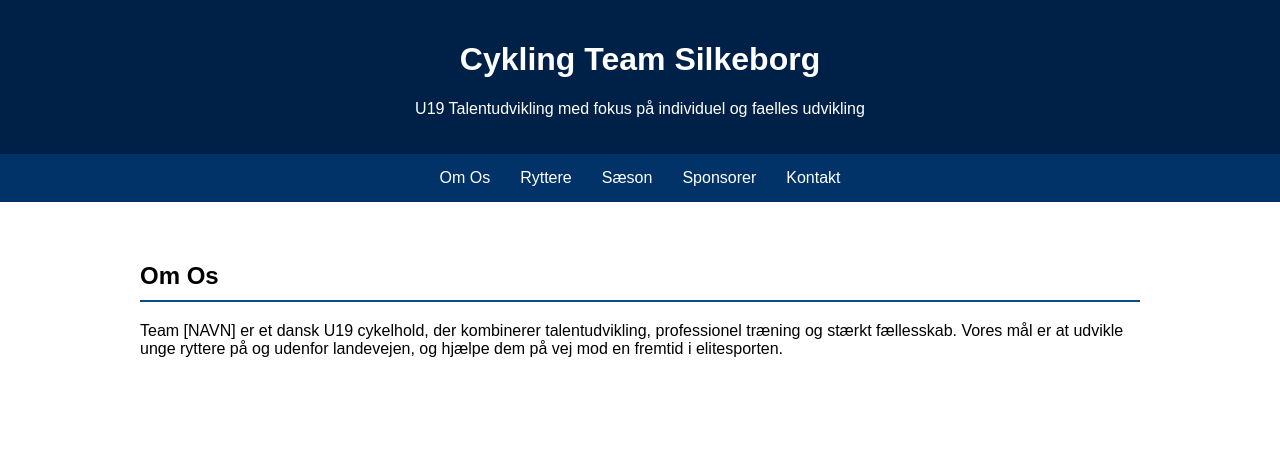
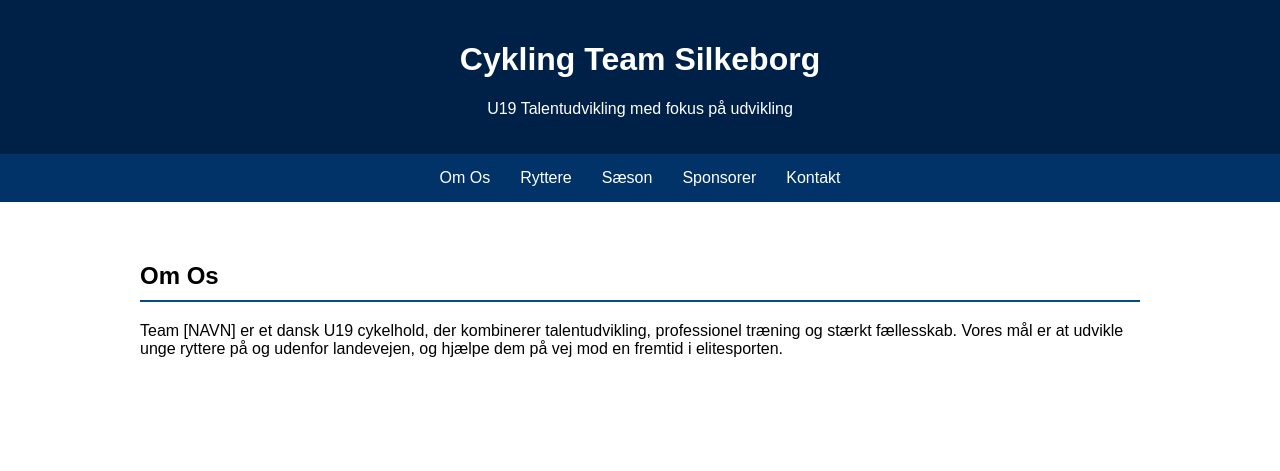
Before and after one commit to janushjg/Cykling-Team-Silkeborg, a plain HTML site: page Index.html in a window 1280 px wide. Shown: the top 471 px of the page. Drawn offline with Linux system fonts and the light colour scheme.

Commit message:
Update Index.html

```diff
--- a/Index.html
+++ b/Index.html
@@ -96,7 +96,7 @@
 
     <header>
         <h1>Cykling Team Silkeborg</h1>
-        <p>U19 Talentudvikling med fokus på individuel og faelles udvikling</p>
+        <p>U19 Talentudvikling med fokus på udvikling</p>
     </header>
 
     <nav>
```
